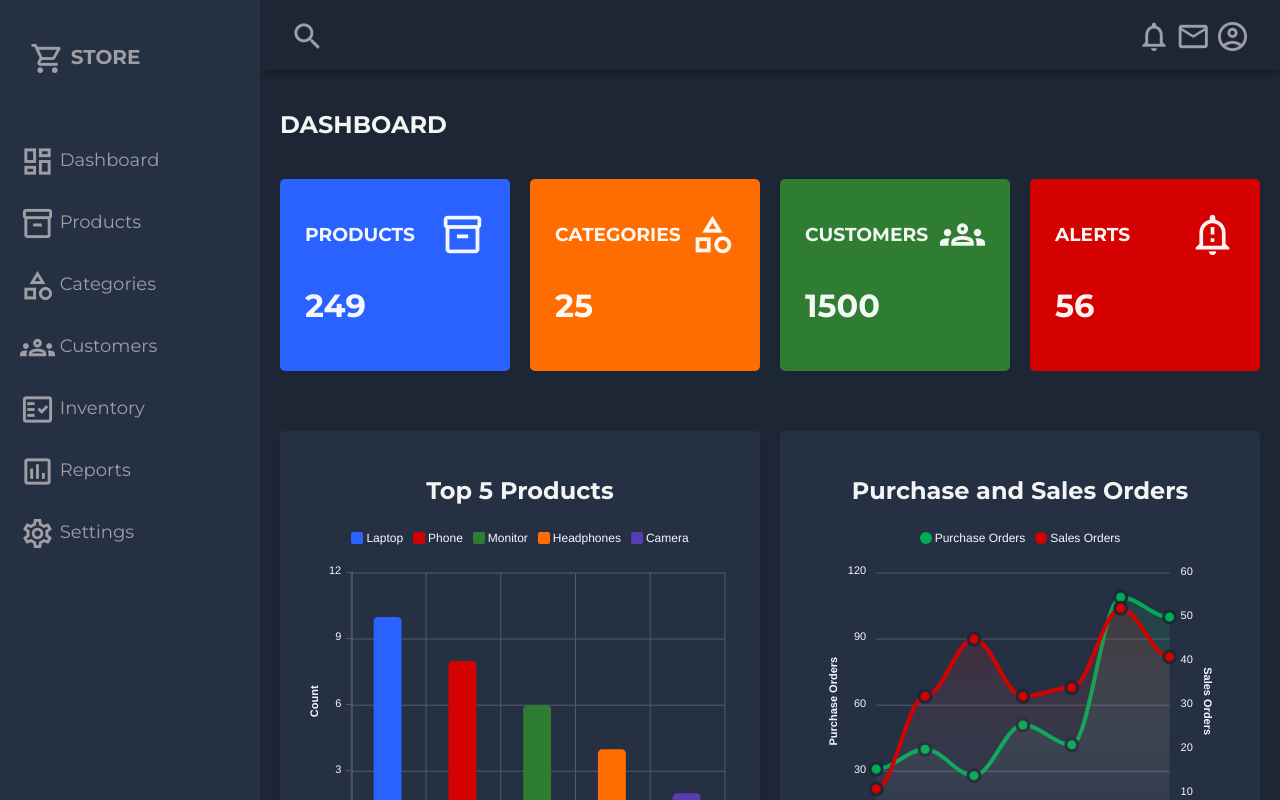
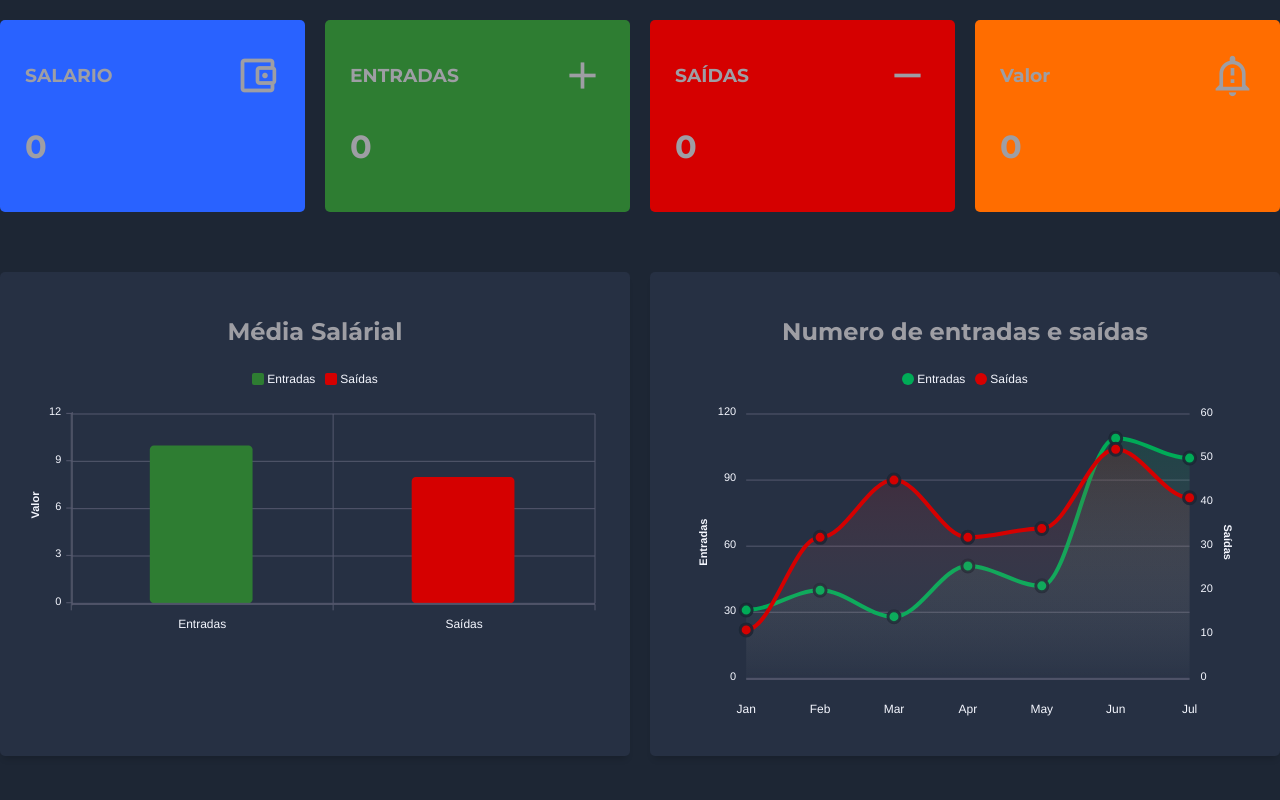
Before and after one commit to senacuser/Projeto-Integrador, a Flask app: page /dashboard in a window 1280 px wide. Run offline with Flask 3, Linux system fonts and the light colour scheme; data that the repository does not hold is empty; some libraries are stand-ins or nearby versions.

Commit message:
implementação

```diff
--- a/app.py
+++ b/app.py
@@ -147,22 +147,75 @@ def cadastro():
     return render_template('cadastro.html')
 
 
+# Configuração do banco de dados SQLite
+def criar_tabela_transacoes():
+    conn = sqlite3.connect('usuarios.db')
+    cursor = conn.cursor()
+
+    # Criar tabela de transações se não existir
+    cursor.execute('''
+        CREATE TABLE IF NOT EXISTS transacoes (
+            id INTEGER PRIMARY KEY AUTOINCREMENT,
+            usuario_id INTEGER,
+            nome TEXT NOT NULL,
+            valor REAL NOT NULL,
+            tipo TEXT NOT NULL,
+            timestamp TIMESTAMP DEFAULT CURRENT_TIMESTAMP,
+            FOREIGN KEY (usuario_id) REFERENCES usuarios (id)
+        )
+    ''')
+
+    conn.commit()
+    conn.close()
+
+# Chama a função para criar a tabela de transações no início do aplicativo
+criar_tabela_transacoes()
+@app.route('/controle', methods=['POST', 'GET'])
+def controle():
+    if request.method == 'POST':
+        nome = request.form['nome']
+        valor = float(request.form['valor'])
+        tipo = request.form['tipo']
+
+        # Adicionar lógica para salvar as transações no banco de dados
+        conn = sqlite3.connect('usuarios.db')
+        cursor = conn.cursor()
+
+        cursor.execute("INSERT INTO transacoes (usuario_id, nome, valor, tipo) VALUES (?, ?, ?, ?)",
+                       (4, nome, valor if tipo == 'Entrada' else -valor, tipo))
+
+        conn.commit()
+        conn.close()
+
+    return render_template('controle.html')
+
 # Rota para o dashboard (página do usuário)
 @app.route('/dashboard')
 def dashboard():
     # Lógica para processar a página do dashboard
-    return render_template('dashboard.html')
+    conn = sqlite3.connect('usuarios.db')
+    cursor = conn.cursor()
+
+    # Recuperar transações do banco de dados
+    cursor.execute("SELECT * FROM transacoes WHERE usuario_id = ?", (4,))  # Substitua 1 pelo ID do usuário logado
+    transacoes = cursor.fetchall()
+
+    conn.close()
+
+    # Calcular valores
+    salario = sum(transacao[2] for transacao in transacoes if transacao[3] == 'Salario')
+    entradas = sum(transacao[2] for transacao in transacoes if transacao[3] == 'Entrada')
+    saidas = sum(transacao[2] for transacao in transacoes if transacao[3] == 'Saida')
+    valor_total = entradas - saidas
+
+    return render_template('dashboard.html', salario=salario, entradas=entradas, saidas=saidas, valor_total=valor_total)
+
+# Rota para a página de controle de despesas
 
 # Rota para o calendário
 @app.route('/calendario')
 def calendario():
     return render_template('calendario.html')
-
-# Rotas adicionadas com caminhos únicos
-@app.route('/controle')
-def controle():
-    return render_template('controle.html')
-
 @app.route('/perfil')
 def perfil():
     return render_template('perfil.html')
--- a/static/dash.css
+++ b/static/dash.css
@@ -4,99 +4,6 @@ body {
   background-color: #1d2634;
   color: #9e9ea4;
   font-family: 'Montserrat', sans-serif;
-}
-
-.material-icons-outlined {
-  vertical-align: middle;
-  line-height: 1px;
-  font-size: 35px;
-}
-
-.grid-container {
-  display: grid;
-  grid-template-columns: 260px 1fr 1fr 1fr;
-  grid-template-rows: 0.2fr 3fr;
-  grid-template-areas:
-    'sidebar header header header'
-    'sidebar main main main';
-  height: 100vh;
-}
-
-/* ---------- HEADER ---------- */
-.header {
-  grid-area: header;
-  height: 70px;
-  display: flex;
-  align-items: center;
-  justify-content: space-between;
-  padding: 0 30px 0 30px;
-  box-shadow: 0 6px 7px -3px rgba(0, 0, 0, 0.35);
-}
-
-.menu-icon {
-  display: none;
-}
-
-/* ---------- SIDEBAR ---------- */
-
-#sidebar {
-  grid-area: sidebar;
-  height: 100%;
-  background-color: #263043;
-  overflow-y: auto;
-  transition: all 0.5s;
-  -webkit-transition: all 0.5s;
-}
-
-.sidebar-title {
-  display: flex;
-  justify-content: space-between;
-  align-items: center;
-  padding: 30px 30px 30px 30px;
-  margin-bottom: 30px;
-}
-
-.sidebar-title > span {
-  display: none;
-}
-
-.sidebar-brand {
-  margin-top: 15px;
-  font-size: 20px;
-  font-weight: 700;
-}
-
-.sidebar-list {
-  padding: 0;
-  margin-top: 15px;
-  list-style-type: none;
-}
-
-.sidebar-list-item {
-  padding: 20px 20px 20px 20px;
-  font-size: 18px;
-}
-
-.sidebar-list-item:hover {
-  background-color: rgba(255, 255, 255, 0.2);
-  cursor: pointer;
-}
-
-.sidebar-list-item > a {
-  text-decoration: none;
-  color: #9e9ea4;
-}
-
-.sidebar-responsive {
-  display: inline !important;
-  position: absolute;
-  /*
-    the z-index of the ApexCharts is 11
-    we want the z-index of the sidebar higher so that
-    the charts are not showing over the sidebar
-    on small screens
-  */
-  z-index: 12 !important;
 }
 
 /* ---------- MAIN ---------- */
@@ -132,15 +39,15 @@ body {
   background-color: #2962ff;
 }
 
-.card:nth-child(2) {
+.card:nth-child(4) {
   background-color: #ff6d00;
 }
 
-.card:nth-child(3) {
+.card:nth-child(2) {
   background-color: #2e7d32;
 }
 
-.card:nth-child(4) {
+.card:nth-child(3) {
   background-color: #d50000;
 }
 
--- a/static/dash.js
+++ b/static/dash.js
@@ -1,41 +1,22 @@
-// SIDEBAR TOGGLE
-
-let sidebarOpen = false;
-const sidebar = document.getElementById('sidebar');
-
-function openSidebar() {
-  if (!sidebarOpen) {
-    sidebar.classList.add('sidebar-responsive');
-    sidebarOpen = true;
-  }
-}
-
-function closeSidebar() {
-  if (sidebarOpen) {
-    sidebar.classList.remove('sidebar-responsive');
-    sidebarOpen = false;
-  }
-}
-
 // ---------- CHARTS ----------
 
 // BAR CHART
 const barChartOptions = {
   series: [
     {
-      data: [10, 8, 6, 4, 2],
+      data: [10, 8],
       name: 'Products',
     },
   ],
   chart: {
     type: 'bar',
     background: 'transparent',
-    height: 350,
+    height: 275,
     toolbar: {
       show: false,
     },
   },
-  colors: ['#2962ff', '#d50000', '#2e7d32', '#ff6d00', '#583cb3'],
+  colors: ['#2e7d32', '#d50000'],
   plotOptions: {
     bar: {
       distributed: true,
@@ -81,7 +62,7 @@ const barChartOptions = {
     theme: 'dark',
   },
   xaxis: {
-    categories: ['Laptop', 'Phone', 'Monitor', 'Headphones', 'Camera'],
+    categories: ['Entradas', 'Saídas'],
     title: {
       style: {
         color: '#f5f7ff',
@@ -103,7 +84,7 @@ const barChartOptions = {
   },
   yaxis: {
     title: {
-      text: 'Count',
+      text: 'Valor',
       style: {
         color: '#f5f7ff',
       },
@@ -130,15 +111,18 @@ const barChart = new ApexCharts(
 );
 barChart.render();
 
+
+
+
 // AREA CHART
 const areaChartOptions = {
   series: [
     {
-      name: 'Purchase Orders',
+      name: 'Entradas',
       data: [31, 40, 28, 51, 42, 109, 100],
     },
     {
-      name: 'Sales Orders',
+      name: 'Saídas',
       data: [11, 32, 45, 32, 34, 52, 41],
     },
   ],
@@ -213,7 +197,7 @@ const areaChartOptions = {
   yaxis: [
     {
       title: {
-        text: 'Purchase Orders',
+        text: 'Entradas',
         style: {
           color: '#f5f7ff',
         },
@@ -227,7 +211,7 @@ const areaChartOptions = {
     {
       opposite: true,
       title: {
-        text: 'Sales Orders',
+        text: 'Saídas',
         style: {
           color: '#f5f7ff',
         },
--- a/templates/dashboard.html
+++ b/templates/dashboard.html
@@ -1,12 +1,14 @@
 <!DOCTYPE html>
 <html lang="pt-br">
+
 <head>
   <meta charset="utf-8">
   <meta name="viewport" content="width=device-width,initial-scale=1.0">
   <title>Admin Dashboard</title>
 
   <!-- Montserrat Font -->
-    <link href="https://fonts.googleapis.com/css2?family=Montserrat:wght@100;200;300;400;500;600;700;800;900&display=swap" rel="stylesheet">
+  <link href="https://fonts.googleapis.com/css2?family=Montserrat:wght@100;200;300;400;500;600;700;800;900&display=swap"
+    rel="stylesheet">
 
   <!-- Material Icons -->
   <link href="https://fonts.googleapis.com/icon?family=Material+Icons+Outlined" rel="stylesheet">
@@ -14,125 +16,51 @@
   <!-- Custom CSS -->
   <link rel="stylesheet" href="{{ url_for('static', filename='dash.css') }}">
 </head>
+
 <body>
-    <div class="grid-container">
-
-      <!-- Header -->
-      <header class="header">
-        <div class="menu-icon" onclick="openSidebar()">
-          <span class="material-icons-outlined">menu</span>
-        </div>
-        <div class="header-left">
-          <span class="material-icons-outlined">search</span>
-        </div>
-        <div class="header-right">
-          <span class="material-icons-outlined">notifications</span>
-          <span class="material-icons-outlined">email</span>
-          <span class="material-icons-outlined">account_circle</span>
-        </div>
-      </header>
-      <!-- End Header -->
-
-      <!-- Sidebar -->
-      <aside id="sidebar">
-        <div class="sidebar-title">
-          <div class="sidebar-brand">
-            <span class="material-icons-outlined">shopping_cart</span> STORE
-          </div>
-          <span class="material-icons-outlined" onclick="closeSidebar()">close</span>
-        </div>
-
-        <ul class="sidebar-list">
-          <li class="sidebar-list-item">
-            <a href="#" target="_blank">
-              <span class="material-icons-outlined">dashboard</span> Dashboard
-            </a>
-          </li>
-          <li class="sidebar-list-item">
-            <a href="#" target="_blank">
-              <span class="material-icons-outlined">inventory_2</span> Products
-            </a>
-          </li>
-          <li class="sidebar-list-item">
-            <a href="#" target="_blank">
-              <span class="material-icons-outlined">category</span> Categories
-            </a>
-          </li>
-          <li class="sidebar-list-item">
-            <a href="#" target="_blank">
-              <span class="material-icons-outlined">groups</span> Customers
-            </a>
-          </li>
-          <li class="sidebar-list-item">
-            <a href="#" target="_blank">
-              <span class="material-icons-outlined">fact_check</span> Inventory
-            </a>
-          </li>
-          <li class="sidebar-list-item">
-            <a href="#" target="_blank">
-              <span class="material-icons-outlined">poll</span> Reports
-            </a>
-          </li>
-          <li class="sidebar-list-item">
-            <a href="#" target="_blank">
-              <span class="material-icons-outlined">settings</span> Settings
-            </a>
-          </li>
-        </ul>
-      </aside>
-      <!-- End Sidebar -->
-
-      <!-- Main -->
-      <main class="main-container">
-        <div class="main-title">
-          <h2>DASHBOARD</h2>
-        </div>
-
   <div class="main-cards">
-
     <div class="card">
       <div class="card-inner">
-              <h3>PRODUCTS</h3>
-              <span class="material-icons-outlined">inventory_2</span>
+        <h3>SALARIO</h3>
+        <span class="material-icons-outlined">account_balance_wallet</span>
       </div>
-            <h1>249</h1>
+      <h1>{{ salario }}</h1>
     </div>
 
     <div class="card">
       <div class="card-inner">
-              <h3>CATEGORIES</h3>
-              <span class="material-icons-outlined">category</span>
+        <h3>ENTRADAS</h3>
+        <span class="material-icons-outlined">add</span>
       </div>
-            <h1>25</h1>
+      <h1>{{ entradas }}</h1>
     </div>
 
     <div class="card">
       <div class="card-inner">
-              <h3>CUSTOMERS</h3>
-              <span class="material-icons-outlined">groups</span>
+        <h3>SAÍDAS</h3>
+        <span class="material-icons-outlined">remove</span>
       </div>
-            <h1>1500</h1>
+      <h1>{{ saidas }}</h1>
     </div>
 
     <div class="card">
       <div class="card-inner">
-              <h3>ALERTS</h3>
+        <h3>Valor</h3>
         <span class="material-icons-outlined">notification_important</span>
       </div>
-            <h1>56</h1>
+      <h1>{{ valor_total }}</h1>
     </div>
-
   </div>
 
       <div class="charts">
 
         <div class="charts-card">
-            <h2 class="chart-title">Top 5 Products</h2>
+          <h2 class="chart-title">Média Salárial</h2>
           <div id="bar-chart"></div>
         </div>
 
         <div class="charts-card">
-            <h2 class="chart-title">Purchase and Sales Orders</h2>
+          <h2 class="chart-title">Numero de entradas e saídas</h2>
           <div id="area-chart"></div>
         </div>
 
@@ -148,4 +76,5 @@
   <!-- Custom JS -->
   <script src="{{ url_for('static', filename='dash.js') }}"></script>
 </body>
+
 </html>
```
Also changed, not shown: usuarios.db. Lines whose indentation alone changed are shown as unchanged.
